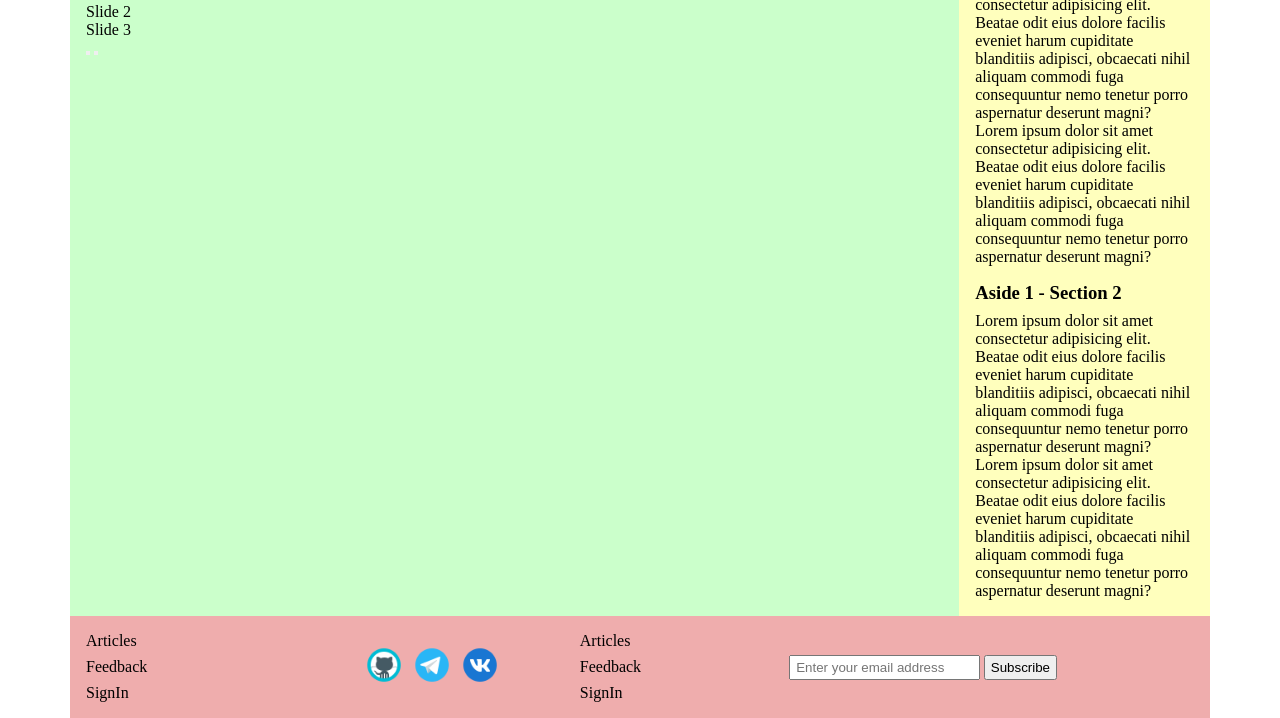
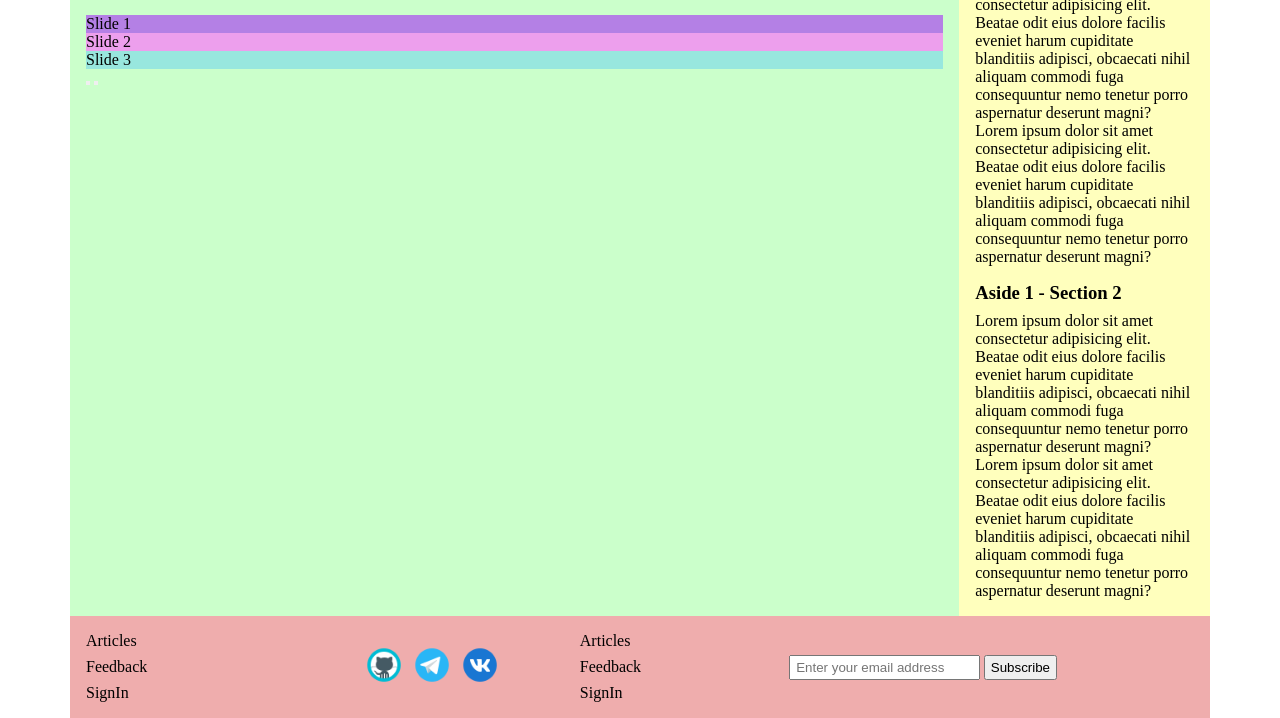
Before and after one commit to vodarum/otus-blog, a website built with webpack: page src/pages/index.html in a window 1280 px wide. Shown: the part 204-922 px from the top of the page. Built offline with nearby package versions, Linux system fonts and the light colour scheme.

Commit message:
Update swiper slides styles

```diff
--- a/src/lib/swiper/swiper.less
+++ b/src/lib/swiper/swiper.less
@@ -53,6 +53,7 @@
     height: 50px;
     position: absolute;
     top: 50%;
+    transform: translateY(-50%);
     opacity: 0.5;
     background-color: transparent;
     border: 0;
--- a/src/pages/index.html
+++ b/src/pages/index.html
@@ -15,11 +15,26 @@
       <main class="main">
         <h1>Main Page of OTUS Blog</h1>
 
-        <div class="swiper">
+        <div class="swiper" style="margin-top: 30px">
           <div class="swiper__wrapper">
-            <div class="swiper__slide">Slide 1</div>
-            <div class="swiper__slide">Slide 2</div>
-            <div class="swiper__slide">Slide 3</div>
+            <div
+              class="swiper__slide"
+              style="background-color: rgb(180, 128, 229)"
+            >
+              Slide 1
+            </div>
+            <div
+              class="swiper__slide"
+              style="background-color: rgb(237, 159, 237)"
+            >
+              Slide 2
+            </div>
+            <div
+              class="swiper__slide"
+              style="background-color: rgb(152, 231, 222)"
+            >
+              Slide 3
+            </div>
           </div>
 
           <button
```
